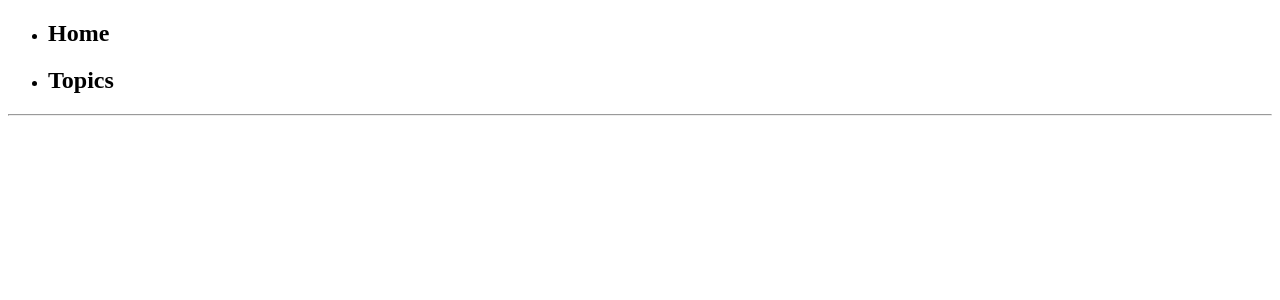
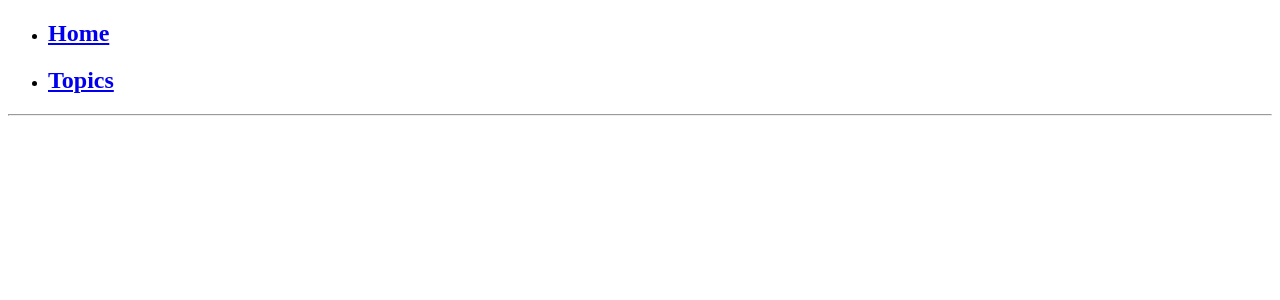
Before and after one commit to nizhantiw/React-Links---Working-with-APIs-React-Sending-a-POST-Request-What-is-Routing---w6pobbw5oj1h, a React app: page / in a window 1280 px wide. Shown: the top 300 px of the page. Built offline with nearby package versions, Linux system fonts and the light colour scheme.

Commit message:
Update Home.js

```diff
--- a/src/components/Home.js
+++ b/src/components/Home.js
@@ -1,14 +1,15 @@
 import React from "react";
+import { Link } from "react-router-dom";
 
 const Home = () => {
   return (
     <div id="home-div">
       <ul>
         <li>
-          <h2 id="home-item">Home</h2>
+        <Link to="/"><h2 id="home-item">Home</h2></Link>
         </li>
         <li>
-          <h2 id="topics-item">Topics</h2>
+           <Link to="/topics"><h2 id="topics-item">Topics</h2></Link>
         </li>
       </ul>
       <hr />
```
